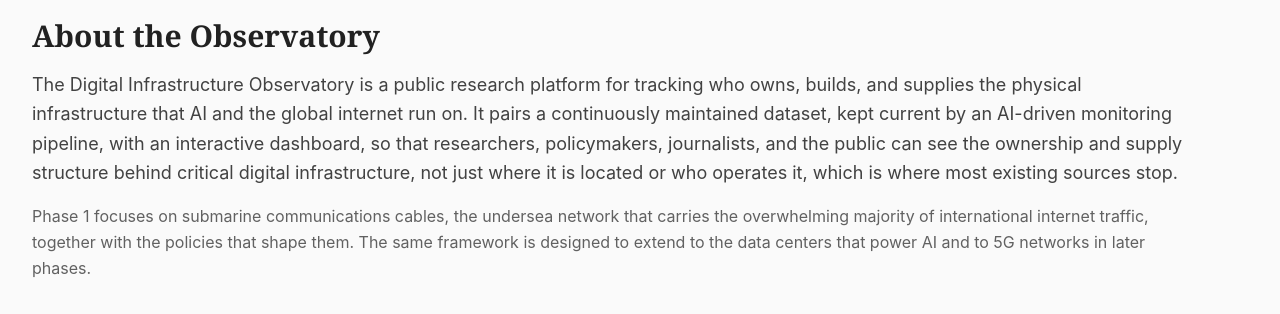
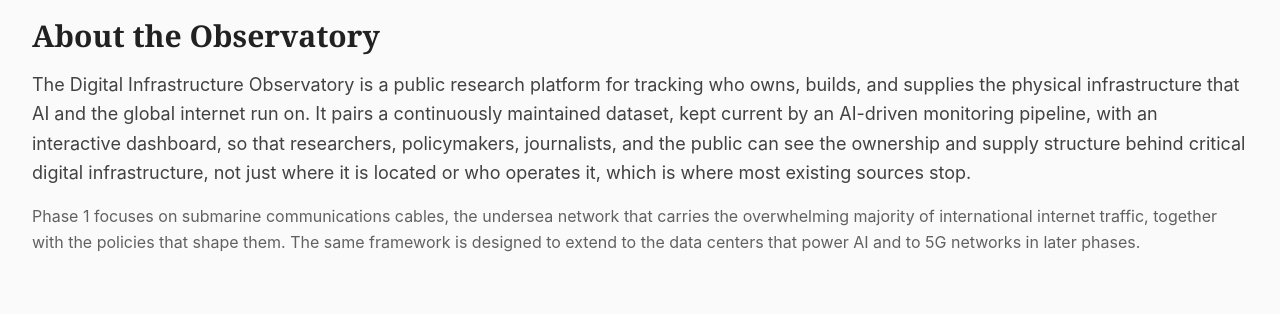
Before and after one commit to Global-Digital-Infrastructure-Dashboard/submarine-cable-observatory, a React (Vite) app: page / in a window 1280 px wide. Shown: the part 569-883 px from the top of the page. Built offline with nearby package versions, Linux system fonts and the light colour scheme.

Commit message:
Make About page prose full-width to align with card grid

```diff
--- a/src/pages/About.jsx
+++ b/src/pages/About.jsx
@@ -6,7 +6,7 @@ const BETA_FORM_URL = 'https://docs.google.com/forms/d/e/1FAIpQLSfKs-Woma7qoMD5h
 const FEEDBACK_FORM_URL = 'https://docs.google.com/forms/d/e/1FAIpQLSe4hQcIMxplSJR44xBjhGSWRCcukj8hlWhWNH8WxJS8C5xj9g/viewform'
 
 // Body text stays readable; the page itself spans the full app container.
-const PROSE = 'max-w-6xl'
+const PROSE = 'w-full'
 const CARD = 'bg-white rounded-lg shadow-sm border border-[#E0E0E0] p-6'
 
 const whyItMatters = [
```
